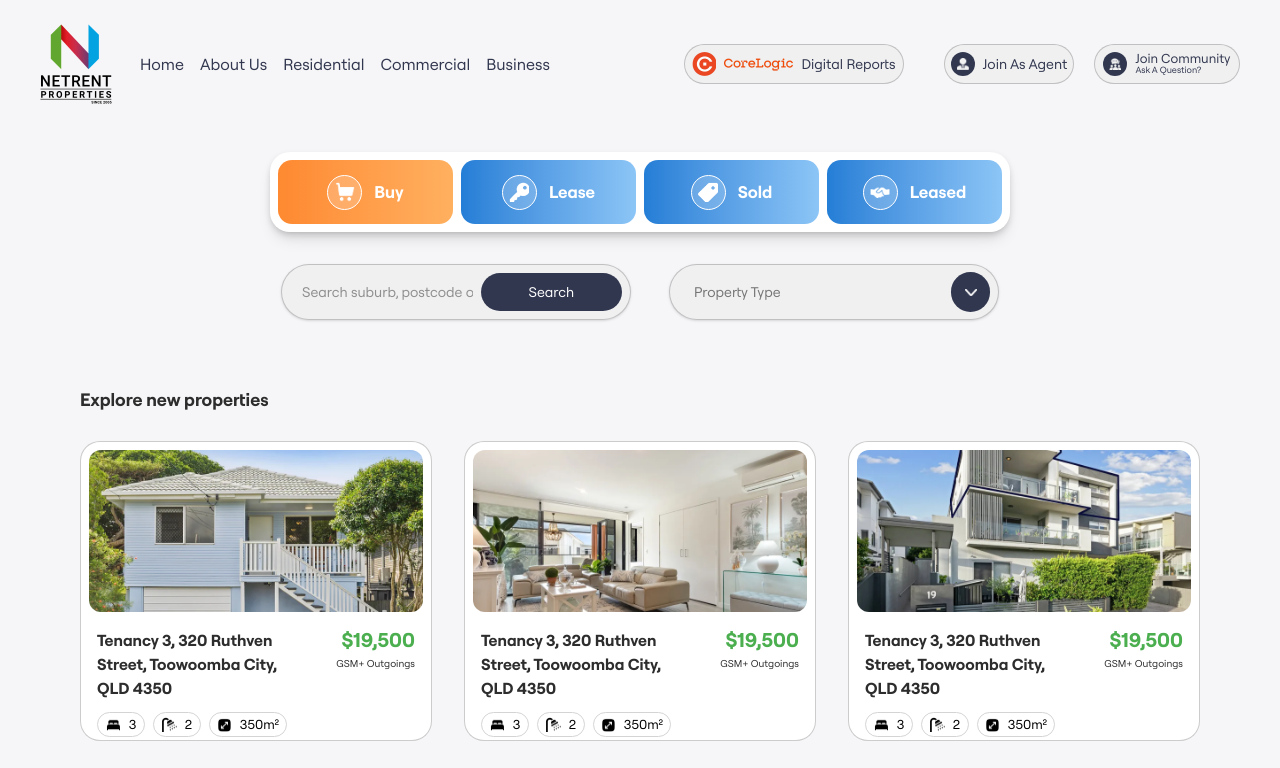
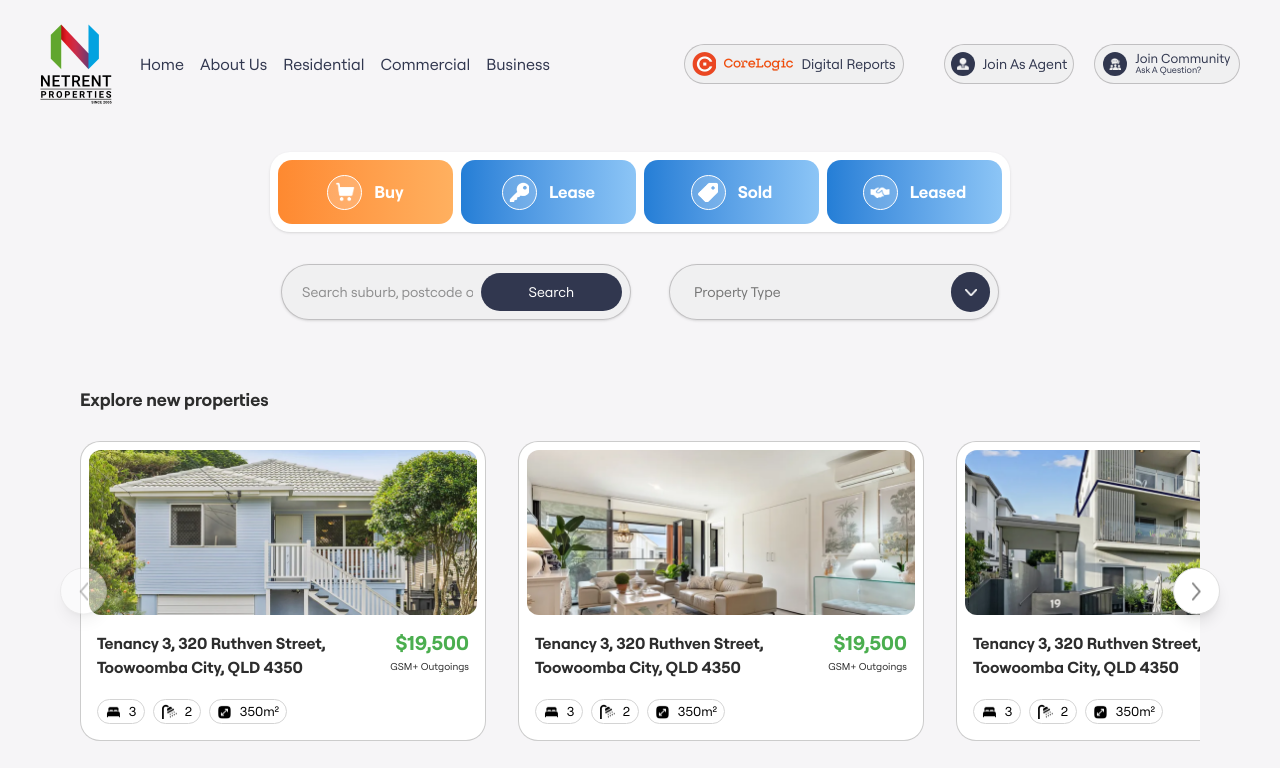
Before and after one commit to A-M-Aadil/netrent, a React (Vite) app: page /commercial in a window 1280 px wide. Shown: the top 768 px of the page. Built offline with nearby package versions, Linux system fonts and the light colour scheme.

Commit message:
updated commercial page

```diff
--- a/src/components/commercial/CommercialPropertyCard.tsx
+++ b/src/components/commercial/CommercialPropertyCard.tsx
@@ -20,7 +20,7 @@ const CommercialPropertyCard = ({ data }: CommercialPropertyCardProps) => {
             <div className='w-full flex flex-col p-2 h-[calc(100%-170px)]'>
                 <div className='w-full flex-grow flex flex-col sm:flex-row gap-2 justify-between'>
                     <div className='w-full sm:w-2/3 flex flex-col'>
-                        <h2 className='text-[#2D2D2D] text-[min(3vw,14px)] lg:text-[min(3vw,16px)] font-bold'>
+                        <h2 className='text-[#2D2D2D] text-[min(3vw,14px)] xl:text-[min(3vw,16px)] font-bold'>
                             {data.title.length > 90 ? data.title.slice(0, 90) + '...' : data.title}
                         </h2>
                     </div>
--- /dev/null
+++ b/src/components/commercial/PropertySlider.tsx
@@ -0,0 +1,143 @@
+import { useRef, useState, useEffect } from 'react';
+import { gsap } from 'gsap';
+import CommercialPropertyCard from './CommercialPropertyCard';
+import { arrowLeftWhiteIcon, arrowRightWhiteIcon } from '../../assets/icons';
+
+interface PropertySliderProps {
+    data: {
+        title: string;
+        bedrooms: number;
+        bathrooms: number;
+        garageSpaces: number;
+        landSize: string;
+        price: number;
+        img: string;
+    }[];
+}
+
+const PropertySlider = ({ data }: PropertySliderProps) => {
+    const sliderRef = useRef<HTMLDivElement>(null); // Reference to the slider container
+    const containerRef = useRef<HTMLDivElement>(null); // Reference to the container
+    const [currentIndex, setCurrentIndex] = useState(0); // Track the current card index
+    const [maxScroll, setMaxScroll] = useState(0); // Track the maximum scrollable distance
+
+    // Calculate the maximum scrollable distance
+    useEffect(() => {
+        if (sliderRef.current && containerRef.current) {
+            const cardWidth = sliderRef.current.children[0].clientWidth + 32; // Card width + gap
+            const containerWidth = containerRef.current.clientWidth;
+            const totalWidth = data.length * cardWidth;
+            setMaxScroll(totalWidth - containerWidth);
+        }
+    }, [data]);
+
+    // Handle sliding to the left (previous card)
+    const handlePrev = () => {
+        if (currentIndex > 0 && sliderRef.current) {
+            const newIndex = currentIndex - 1;
+            setCurrentIndex(newIndex);
+            const cardWidth = sliderRef.current.children[0].clientWidth + 32; // Card width + gap
+            gsap.to(sliderRef.current, {
+                x: -newIndex * cardWidth, // Move to the exact position
+                duration: 0.5,
+                ease: 'power2.out',
+            });
+        }
+    };
+
+    // Handle sliding to the right (next card)
+    const handleNext = () => {
+        if (currentIndex < data.length - 1 && sliderRef.current && containerRef.current) {
+            const newIndex = currentIndex + 1;
+            setCurrentIndex(newIndex);
+            const cardWidth = sliderRef.current.children[0].clientWidth + 32; // Card width + gap
+            const newX = -newIndex * cardWidth;
+
+            // Ensure the slider doesn't scroll beyond the maximum distance
+            if (Math.abs(newX) <= maxScroll) {
+                gsap.to(sliderRef.current, {
+                    x: newX, // Move to the exact position
+                    duration: 0.5,
+                    ease: 'power2.out',
+                });
+            } else {
+                gsap.to(sliderRef.current, {
+                    x: -maxScroll, // Stop at the maximum scrollable distance
+                    duration: 0.5,
+                    ease: 'power2.out',
+                });
+            }
+        } else if (currentIndex === data.length - 1) {
+            // If at the end, reset the slider position
+            setCurrentIndex(0);
+            gsap.to(sliderRef.current, {
+                x: 0,
+                duration: 0.5,
+                ease: 'power2.out',
+            });
+        }
+
+    };
+
+    // Update the slider position when the window is resized
+    useEffect(() => {
+        const handleResize = () => {
+            if (sliderRef.current && containerRef.current) {
+                const cardWidth = sliderRef.current.children[0].clientWidth + 32; // Card width + gap
+                const containerWidth = containerRef.current.clientWidth;
+                const totalWidth = data.length * cardWidth;
+                setMaxScroll(totalWidth - containerWidth);
+
+                // Recalculate the slider position based on the current index
+                gsap.to(sliderRef.current, {
+                    x: -currentIndex * cardWidth,
+                    duration: 0,
+                });
+            }
+        };
+
+        window.addEventListener('resize', handleResize);
+        return () => window.removeEventListener('resize', handleResize);
+    }, [currentIndex, data]);
+
+    return (
+        <div className='relative w-full' ref={containerRef}>
+            {/* Slider Container */}
+            <div className='w-full flex flex-row gap-8 overflow-hidden'>
+                <div
+                    ref={sliderRef}
+                    className='flex flex-row gap-8 items-center'
+                    style={{ width: `${data.length * (300 + 32)}px` }} // Adjust width based on the number of cards and gap
+                >
+                    {data.map((item, index) => (
+                        <div key={index} className='flex-shrink-0'>
+                            <CommercialPropertyCard data={item} />
+                        </div>
+                    ))}
+                </div>
+            </div>
+
+            {/* Navigation Buttons */}
+            <div
+                onClick={handlePrev}
+                className={`size-[47px] rounded-full border-[#DFDFDF] border-[1px] bg-white absolute -left-5 top-1/2 -translate-y-1/2 flex items-center justify-center cursor-pointer shadow-lg hover:bg-gray-100 transition-colors ${currentIndex === 0 ? 'opacity-50 cursor-not-allowed' : ''
+                    }`}
+                style={{ pointerEvents: currentIndex === 0 ? 'none' : 'auto' }} // Disable button when at the start
+            >
+                <img src={arrowLeftWhiteIcon} alt='arrow icon' className='w-[9px] h-[18px] filter grayscale brightness-50' />
+            </div>
+
+            <div
+                onClick={handleNext}
+                className={`size-[47px] rounded-full bg-white border-[#DFDFDF] border-[1px] absolute -right-5 top-1/2 -translate-y-1/2 flex items-center justify-center cursor-pointer shadow-lg hover:bg-gray-100 transition-colors
+
+                `}
+            // style={{ pointerEvents: currentIndex === data.length - 1 ? 'none' : 'auto' }} // Disable button when at the end
+            >
+                <img src={arrowRightWhiteIcon} alt='arrow icon' className='w-[9px] h-[18px] filter grayscale brightness-50' />
+            </div>
+        </div>
+    );
+};
+
+export default PropertySlider;
--- a/src/pages/CommercialPage.tsx
+++ b/src/pages/CommercialPage.tsx
@@ -1,7 +1,7 @@
 import React from 'react'
 import { cartIcon, dropdownIcon, leasedIcon, leaseIcon, soldIcon } from '../assets/icons'
 import { c1Img, c2Img, c3Img } from '../assets/images'
-import CommercialPropertyCard from '../components/commercial/CommercialPropertyCard'
+import PropertySlider from '../components/commercial/PropertySlider'
 
 const CommercialPage = () => {
     const [search, setSearch] = React.useState('')
@@ -145,7 +145,7 @@ const CommercialPage = () => {
         <div className='w-full flex flex-col px-5 py-4 text-[#2d2d2d] sm:px-7 gap-[50px] md:px-20 sm:py-6 relative'>
             <section id='search' className='flex flex-col items-center justify-center h-full w-full relative'>
                 <div className='w-full flex flex-col gap-4 items-center justify-end max-w-[750px] h-full relative'>
-                    <div className='w-full flex flex-row p-2 gap-2  top-0 bg-white shadow-lg drop-shadow-md max-w-[740px] rounded-[20px]'>
+                    <div className='w-full flex flex-row p-2 gap-2  top-0 bg-white shadow-sm max-w-[740px] rounded-[20px]'>
                         {/* Tabs */}
                         <div
                             onClick={() => setActiveTab(0)}
@@ -262,14 +262,12 @@ const CommercialPage = () => {
                     Explore new properties
                 </h2>
 
-                <div className='relative w-full grid md:grid-cols-2 xl:grid-cols-3 3xl:grid-cols-4 gap-8 '>
-                    {
-                        data.map((item, index) => (
-                            <div key={index} className='flex flex-row items-center justify-center'>
-                                <CommercialPropertyCard data={item} />
-                            </div>
-                        ))
-                    }
+                <div className='w-full flex flex-row relative '>
+                    <PropertySlider data={data} />
+                </div>
+
+                <div className='w-full flex flex-row relative '>
+                    <PropertySlider data={data} />
                 </div>
             </div>
         </div>
```
